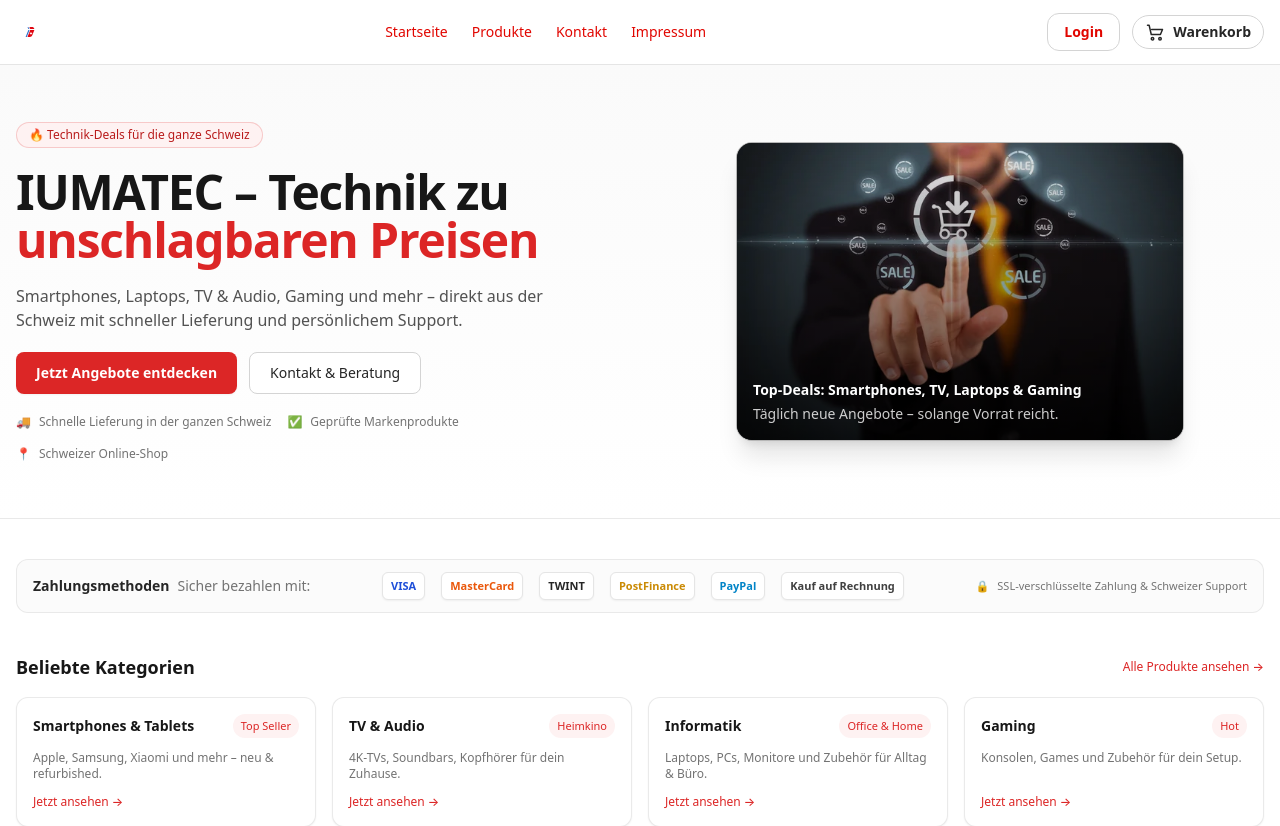
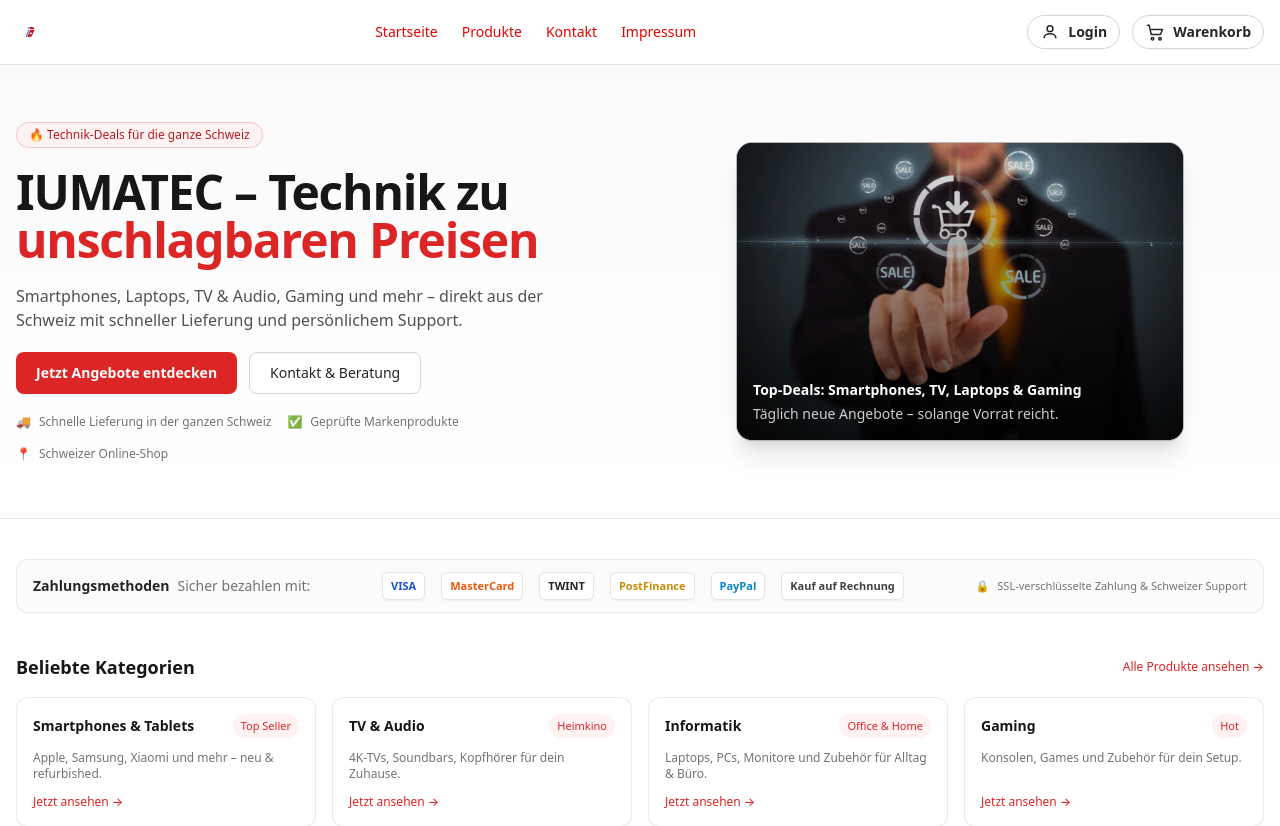
Before and after one commit to celsoneves32/iumatec-site, a Next.js app: page / in a window 1280 px wide. Shown: the top 826 px of the page. Built offline with nearby package versions, Linux system fonts and the light colour scheme.

Commit message:
Update AccountButton.tsx

```diff
--- a/components/AccountButton.tsx
+++ b/components/AccountButton.tsx
@@ -1,33 +1,83 @@
+// components/AccountButton.tsx
 "use client";
 
 import Link from "next/link";
 import { usePathname } from "next/navigation";
 import { useAuth } from "@/context/AuthContext";
 
+function UserIcon(props: React.SVGProps<SVGSVGElement>) {
+  return (
+    <svg
+      viewBox="0 0 24 24"
+      aria-hidden="true"
+      {...props}
+      fill="none"
+      stroke="currentColor"
+      strokeWidth="1.8"
+      strokeLinecap="round"
+      strokeLinejoin="round"
+    >
+      <circle cx="12" cy="8" r="3.5" />
+      <path d="M5 19c0-3 3-5 7-5s7 2 7 5" />
+    </svg>
+  );
+}
+
+function LogoutIcon(props: React.SVGProps<SVGSVGElement>) {
+  return (
+    <svg
+      viewBox="0 0 24 24"
+      aria-hidden="true"
+      {...props}
+      fill="none"
+      stroke="currentColor"
+      strokeWidth="1.8"
+      strokeLinecap="round"
+      strokeLinejoin="round"
+    >
+      <path d="M10 5H6a2 2 0 0 0-2 2v10a2 2 0 0 0 2 2h4" />
+      <polyline points="15 17 20 12 15 7" />
+      <line x1="20" y1="12" x2="9" y2="12" />
+    </svg>
+  );
+}
+
 export default function AccountButton() {
   const { user, logout } = useAuth();
   const pathname = usePathname();
   const loginHref = `/login?from=${encodeURIComponent(pathname ?? "/")}`;
 
-  const btnClass =
-    "px-4 py-2 rounded-xl border border-neutral-300 text-sm font-semibold hover:bg-neutral-100 transition";
-
+  // Não logado → um botão com ícone + "Login"
   if (!user) {
     return (
-      <Link href={loginHref} className={btnClass}>
-        Login
+      <Link
+        href={loginHref}
+        className="inline-flex items-center gap-2 rounded-full border border-neutral-300 px-3 py-1.5 text-sm font-semibold text-neutral-800 hover:bg-neutral-100 transition"
+      >
+        <UserIcon className="h-5 w-5" />
+        <span className="hidden sm:inline">Login</span>
       </Link>
     );
   }
 
+  // Logado → ícone Konto + ícone Logout
   return (
-    <div className="flex items-center gap-3">
-      <Link href="/dashboard" className={btnClass}>
-        Mein Konto
+    <div className="flex items-center gap-2">
+      <Link
+        href="/dashboard"
+        className="inline-flex items-center gap-2 rounded-full border border-neutral-300 px-3 py-1.5 text-sm font-semibold text-neutral-800 hover:bg-neutral-100 transition"
+      >
+        <UserIcon className="h-5 w-5" />
+        <span className="hidden sm:inline">Mein Konto</span>
       </Link>
 
-      <button type="button" onClick={logout} className={btnClass}>
-        Logout
+      <button
+        type="button"
+        onClick={logout}
+        className="inline-flex items-center gap-2 rounded-full border border-neutral-300 px-3 py-1.5 text-sm font-semibold text-neutral-800 hover:bg-neutral-100 transition"
+      >
+        <LogoutIcon className="h-4 w-4" />
+        <span className="hidden sm:inline">Logout</span>
       </button>
     </div>
   );
```
